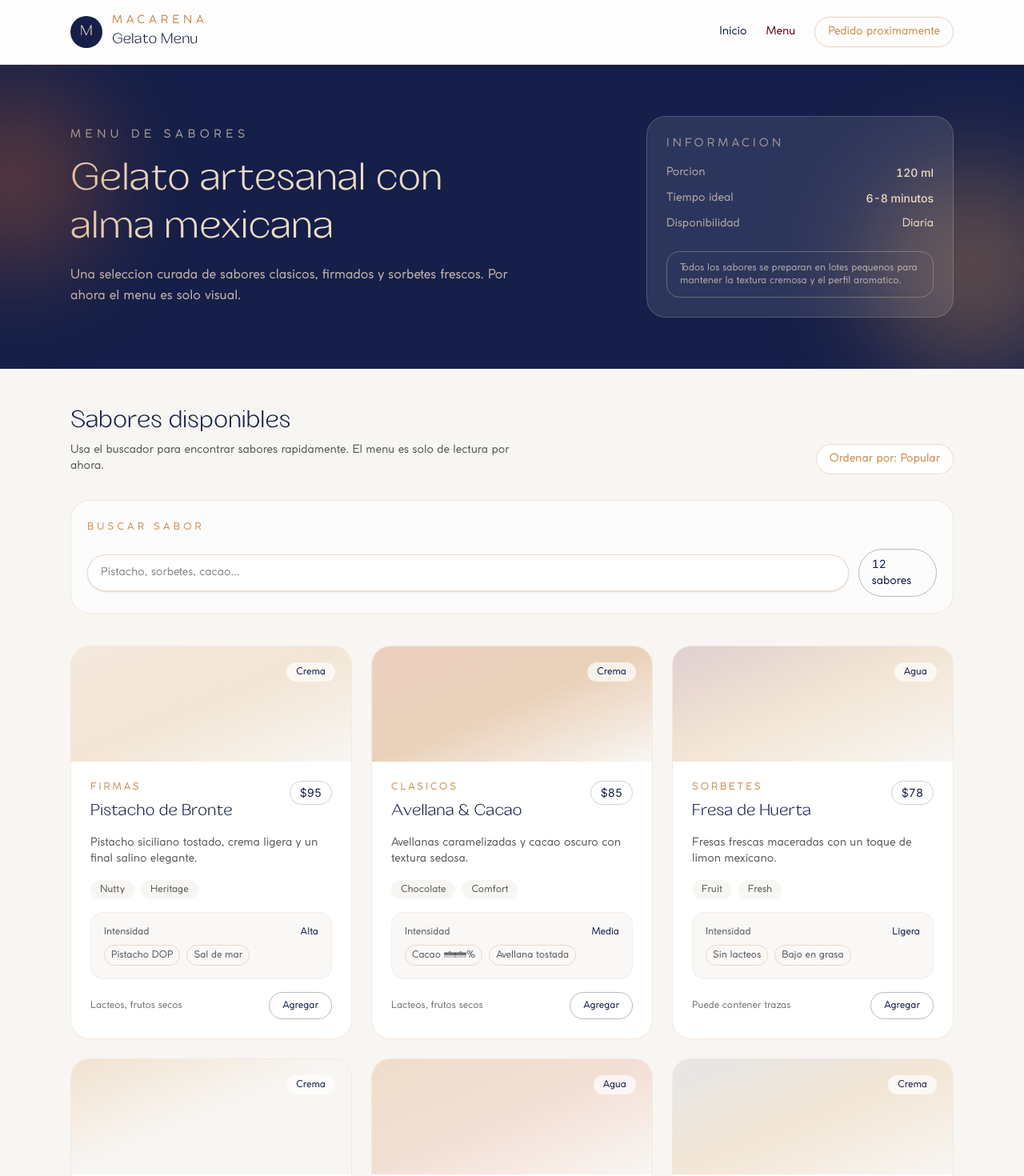
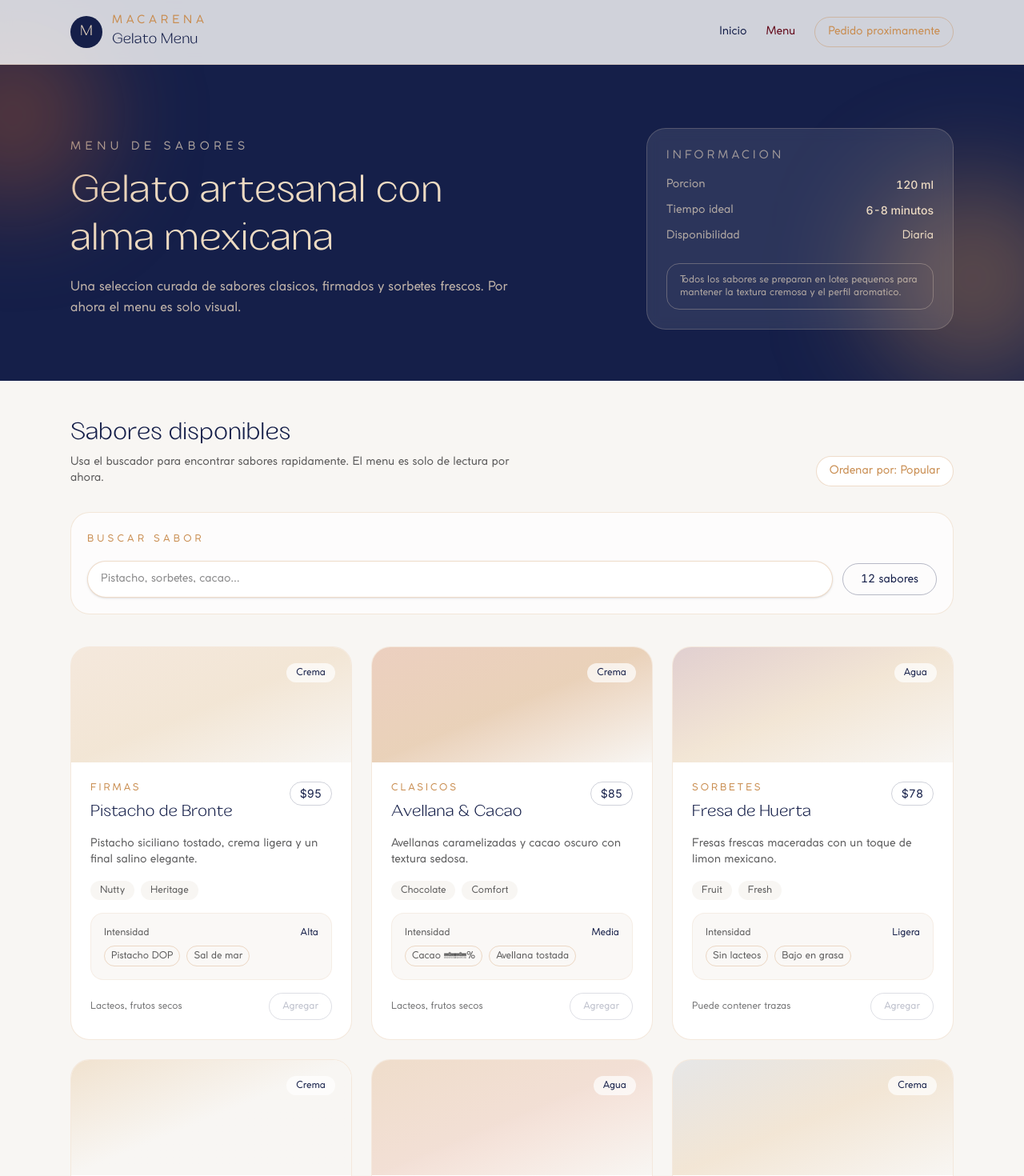
Before and after one commit to consvic/macarena-landing, a Next.js app: page /menu in a window 1280 px wide. Shown: the top 1470 px of the page at 80% size. Built offline with nearby package versions, Linux system fonts and the light colour scheme.

Commit message:
fix: improvements

```diff
--- a/src/app/menu/page.tsx
+++ b/src/app/menu/page.tsx
@@ -31,7 +31,7 @@ export default function GelatoMenuPage() {
 
   return (
     <div className="min-h-screen bg-cream-white text-oxford-black">
-      <header className="border-b border-ochre/20 bg-white/80 backdrop-blur">
+      <header className="fixed inset-x-0 top-0 z-50 border-b border-ochre/20 bg-white/80 backdrop-blur">
         <div className="mx-auto flex max-w-6xl items-center justify-between px-6 py-4">
           <div className="flex items-center gap-3">
             <div className="flex h-10 w-10 items-center justify-center rounded-full bg-royal-blue font-serif text-lg text-light-beige">
@@ -60,7 +60,7 @@ export default function GelatoMenuPage() {
         </div>
       </header>
 
-      <section className="relative overflow-hidden bg-royal-blue text-light-beige">
+      <section className="relative overflow-hidden bg-royal-blue pt-24 text-light-beige">
         <div className="absolute -left-24 top-8 h-56 w-56 rounded-full bg-terracotta/40 blur-3xl" />
         <div className="absolute -right-16 bottom-0 h-64 w-64 rounded-full bg-ochre/40 blur-3xl" />
         <div className="mx-auto flex max-w-6xl flex-col gap-8 px-6 py-16 md:flex-row md:items-center md:justify-between">
@@ -136,7 +136,7 @@ export default function GelatoMenuPage() {
               onChange={(event) => setSearchQuery(event.target.value)}
               className="w-full rounded-full border border-ochre/30 bg-white px-4 py-3 text-sm text-oxford-black shadow-sm outline-none transition focus:border-royal-blue focus:ring-2 focus:ring-royal-blue/20"
             />
-            <div className="rounded-full border border-royal-blue/30 px-4 py-2 text-sm text-royal-blue">
+            <div className="min-w-[118px] text-center rounded-full border border-royal-blue/30 px-4 py-2 text-sm text-royal-blue">
               <span className="font-numeric">{filteredFlavors.length}</span>{" "}
               sabores
             </div>
@@ -212,8 +212,9 @@ export default function GelatoMenuPage() {
                   <span>{flavor.allergens}</span>
                   <button
                     type="button"
-                    className="rounded-full border border-royal-blue/30 px-4 py-2 text-royal-blue"
+                    className="rounded-full border border-royal-blue/20 px-4 py-2 text-royal-blue/40 cursor-not-allowed opacity-70"
                     aria-disabled="true"
+                    disabled
                   >
                     Agregar
                   </button>
```
